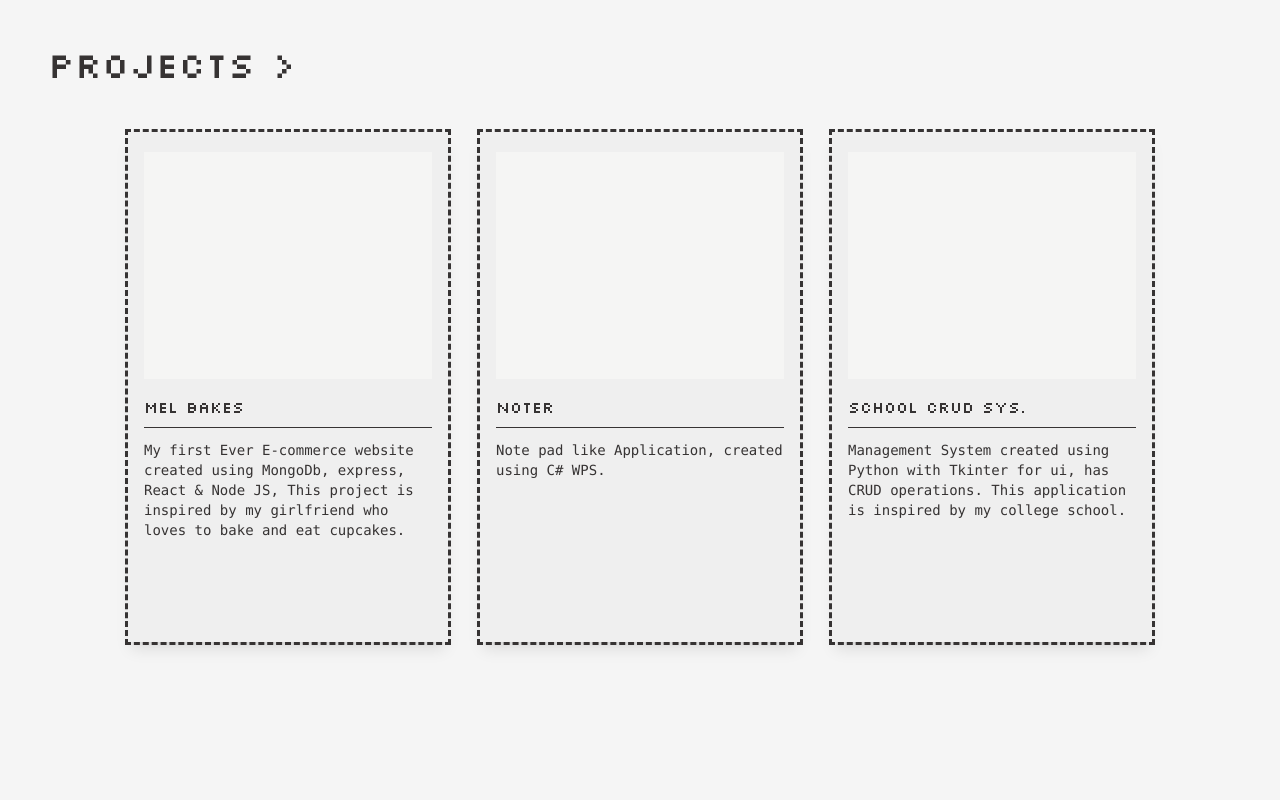
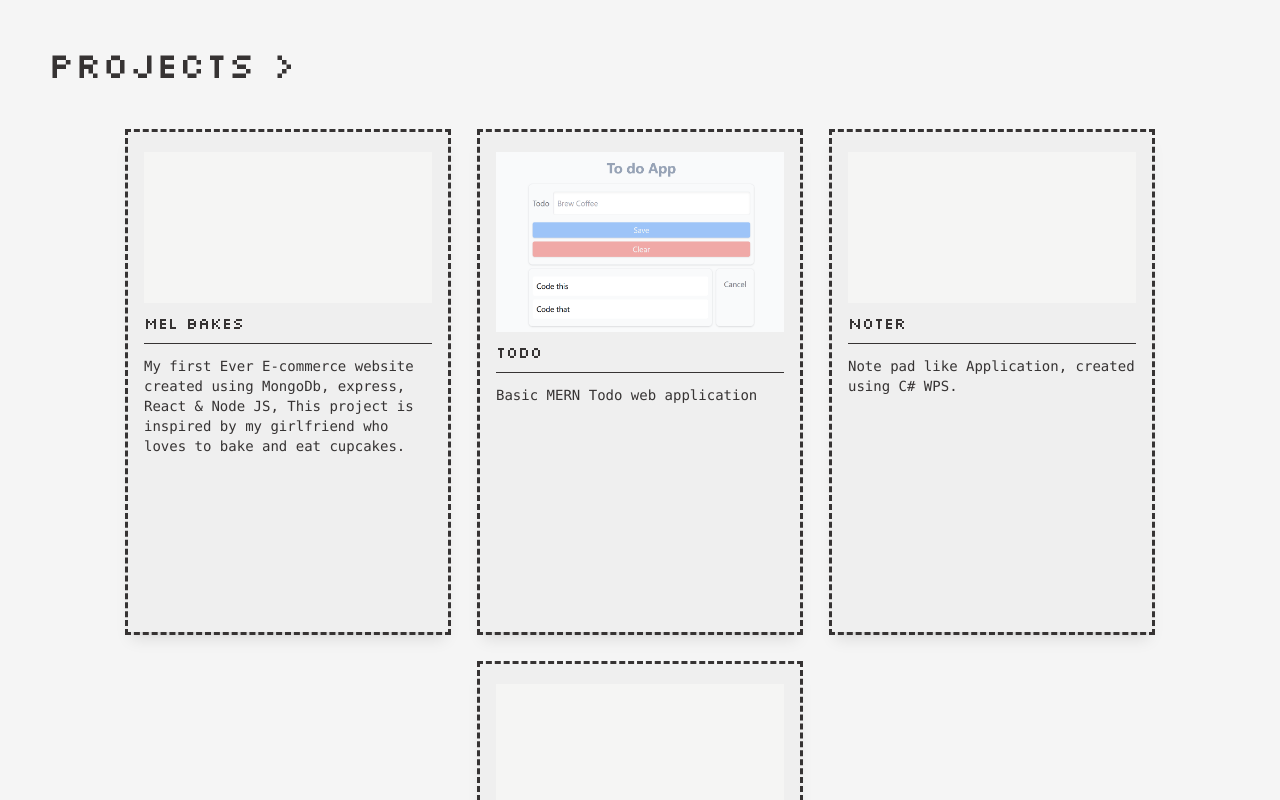
Before and after one commit to JamesWithLeo/Portfolio, a React (Create React App) app: page / in a window 1280 px wide. Shown: the part 900-1700 px from the top of the page. Built offline with nearby package versions, Linux system fonts and the light colour scheme.

Commit message:
added image

```diff
--- a/src/App.tsx
+++ b/src/App.tsx
@@ -1,5 +1,6 @@
 // icons
 import { FontAwesomeIcon } from "@fortawesome/react-fontawesome";
+import todoImg from "./assets/images/TodoApp-ss1.png";
 import {
   faGithub,
   faFacebook,
@@ -148,17 +149,28 @@ function App() {
         <Project
           title={"Mel Bakes"}
           duration="3 weeks"
+          repo="https://github.com/JamesWithLeo/Mel-Bakes"
           content={
             "My first Ever E-commerce website created using MongoDb, express, React & Node JS, This project is inspired by my girlfriend who loves to bake and eat cupcakes."
           }
         />
         <Project
+          title="Todo"
+          repo="https://github.com/JamesWithLeo/todo-app"
+          liveDemo="https://todo-j15i.onrender.com/"
+          duration="2 day"
+          content="Basic MERN Todo web application"
+          appImg={todoImg}
+        />
+        <Project
           title={"Noter"}
+          repo="https://github.com/JamesWithLeo/NoterApp_Csharp_Wpf"
           content={"Note pad like Application, created using C# WPS."}
           duration="1 week"
         />
         <Project
           title={"School Crud Sys."}
+          repo="https://github.com/JamesWithLeo/Python-School-Management-System"
           content={
             "Management System created using Python with Tkinter for ui, has CRUD operations. This application is inspired by my college school."
           }
--- a/src/Components/projects.tsx
+++ b/src/Components/projects.tsx
@@ -1,21 +1,30 @@
 import { faGithub } from "@fortawesome/free-brands-svg-icons";
+import { faPlay } from "@fortawesome/free-solid-svg-icons";
 import { FontAwesomeIcon } from "@fortawesome/react-fontawesome";
 import { useState } from "react";
+import todoImg from "../assets/images/TodoApp-ss1.png";
 
 type projectTypeface = {
   title: string;
   content: string;
   duration?: string;
-  // onClick: () => void;
+  repo: string;
+  liveDemo?: string;
+  appImg?;
 };
 
-export default function Project({ title, content, duration }: projectTypeface) {
+export default function Project({
+  title,
+  content,
+  duration,
+  repo,
+  liveDemo,
+  appImg,
+}: projectTypeface) {
   const [ishover, SetHover] = useState<boolean>(false);
   return (
     <button
       id="projectCard"
-      // 2A2727
-      // 463D3D
       onMouseEnter={() => {
         SetHover(true);
       }}
@@ -25,11 +34,21 @@ export default function Project({ title, content, duration }: projectTypeface) {
       onClick={() => {
         console.log("Project!");
       }}
-      className="dark:focus:bg-dark600 dark:hover:bg-dark600 bg-light100 group flex sm:h-[510px] max-h-max sm:max-w-80 w-[90%]
-        md:w-80 flex-col justify-between gap-4 px-4 py-5 shadow-lg outline-dashed outline-darkPrimary delay-200 duration-200 ease-linear hover:scale-[1.03] hover:bg-white focus:scale-[1.03] focus:bg-white focus:outline dark:rounded-md dark:bg-dark900 dark:shadow-xl dark:shadow-stone-800"
+      className="group flex max-h-max w-[90%] flex-col justify-between gap-2 bg-light100 px-4
+        py-5 shadow-lg outline-dashed outline-darkPrimary delay-200 duration-200 ease-linear hover:scale-[1.03] hover:bg-white focus:scale-[1.03] focus:bg-white focus:outline sm:h-[500px] sm:max-w-80 md:w-80 dark:rounded-md dark:bg-dark900 dark:shadow-xl dark:shadow-stone-800 dark:hover:bg-dark600 dark:focus:bg-dark600"
     >
+      {appImg ? (
+        <div className="h-auto w-full bg-stone-100 delay-200 duration-200 ease-linear">
+          <img
+            src={appImg}
+            alt="App sample screenshots"
+            className="hidden delay-150 duration-300 ease-linear group-hover:block sm:block"
+          />
+        </div>
+      ) : (
         <div className="h-1/2 w-full bg-stone-100 delay-200 duration-200 ease-linear" />
-      <div className=" flex h-1/2 w-full flex-col justify-between gap-2 text-darkPrimary">
+      )}
+      <div className=" flex h-full w-full flex-col justify-between gap-2 text-darkPrimary">
         <div className="w-full">
           <div className="mb-3 flex h-auto w-full flex-col gap-2 text-left dark:text-white">
             <h1 className="h-max w-auto font-[silkscreen] ">{title}</h1>
@@ -46,9 +65,10 @@ export default function Project({ title, content, duration }: projectTypeface) {
                 Estimated duration of work: {duration}
               </p>
             ) : null}
+            <div className="flex w-full gap-2">
               <a
                 target="_"
-              href="https://github.com"
+                href={repo}
                 id="sourceCodeButton"
                 // onClick={gotoCode}
                 className="flex w-max items-center border  border-none bg-contrast px-2 py-2 text-left text-xs text-white hover:underline dark:rounded-sm dark:bg-darkContrast dark:text-white"
@@ -56,6 +76,19 @@ export default function Project({ title, content, duration }: projectTypeface) {
                 Source code
                 <FontAwesomeIcon icon={faGithub} className="ml-2 text-sm" />
               </a>
+              <>
+                {!liveDemo ? null : (
+                  <a
+                    target="_"
+                    href={liveDemo}
+                    className="flex w-max items-center border  border-none bg-contrast px-2 py-2 text-left text-xs text-white hover:underline dark:rounded-sm dark:bg-darkContrast dark:text-white"
+                  >
+                    Live demo
+                    <FontAwesomeIcon icon={faPlay} className="ml-2 text-sm" />
+                  </a>
+                )}
+              </>
+            </div>
           </>
         ) : null}
       </div>
```
Also changed, not shown: src/assets/images/TodoApp-ss1.png (added). Lines whose indentation alone changed are shown as unchanged.
